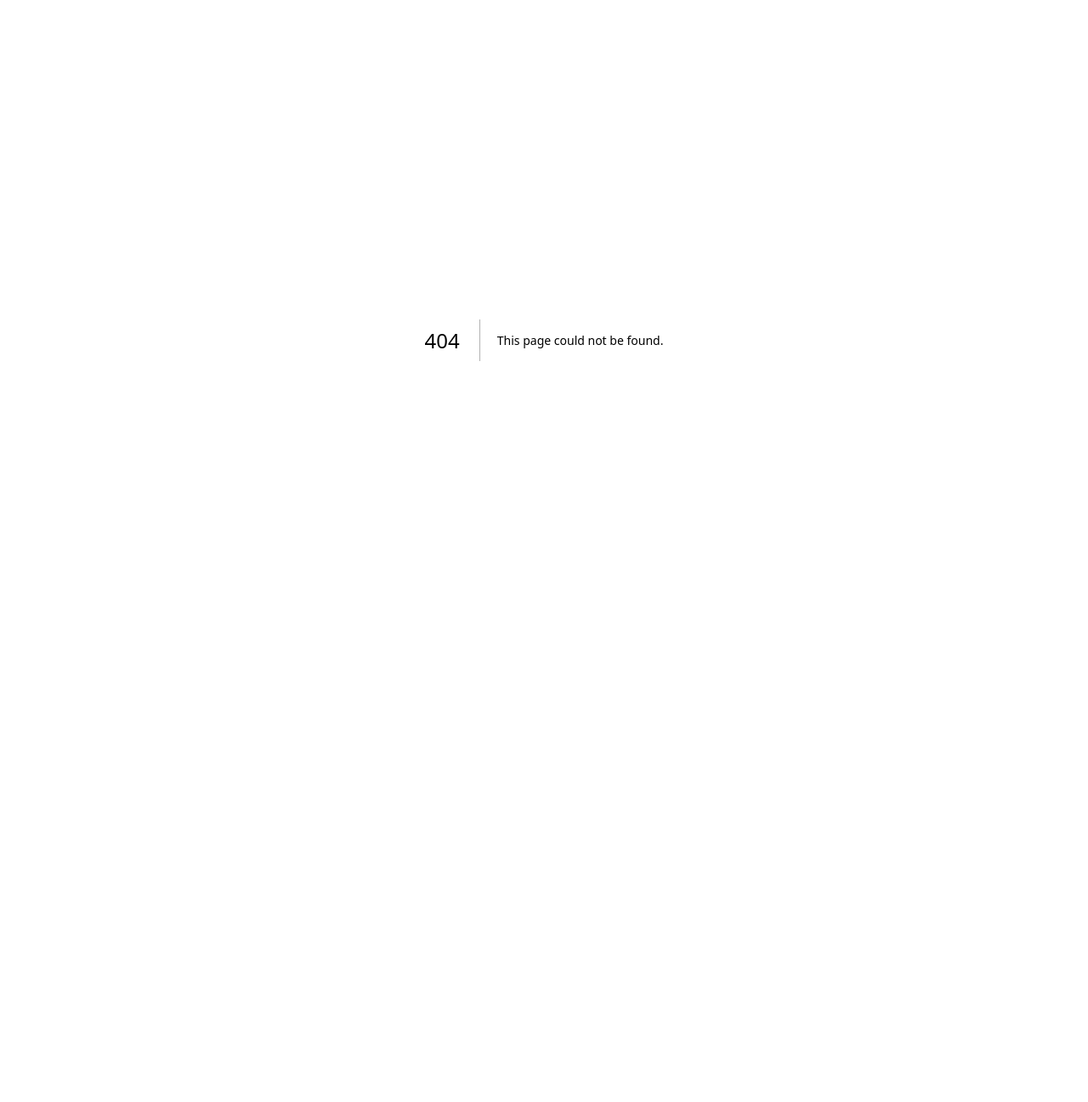
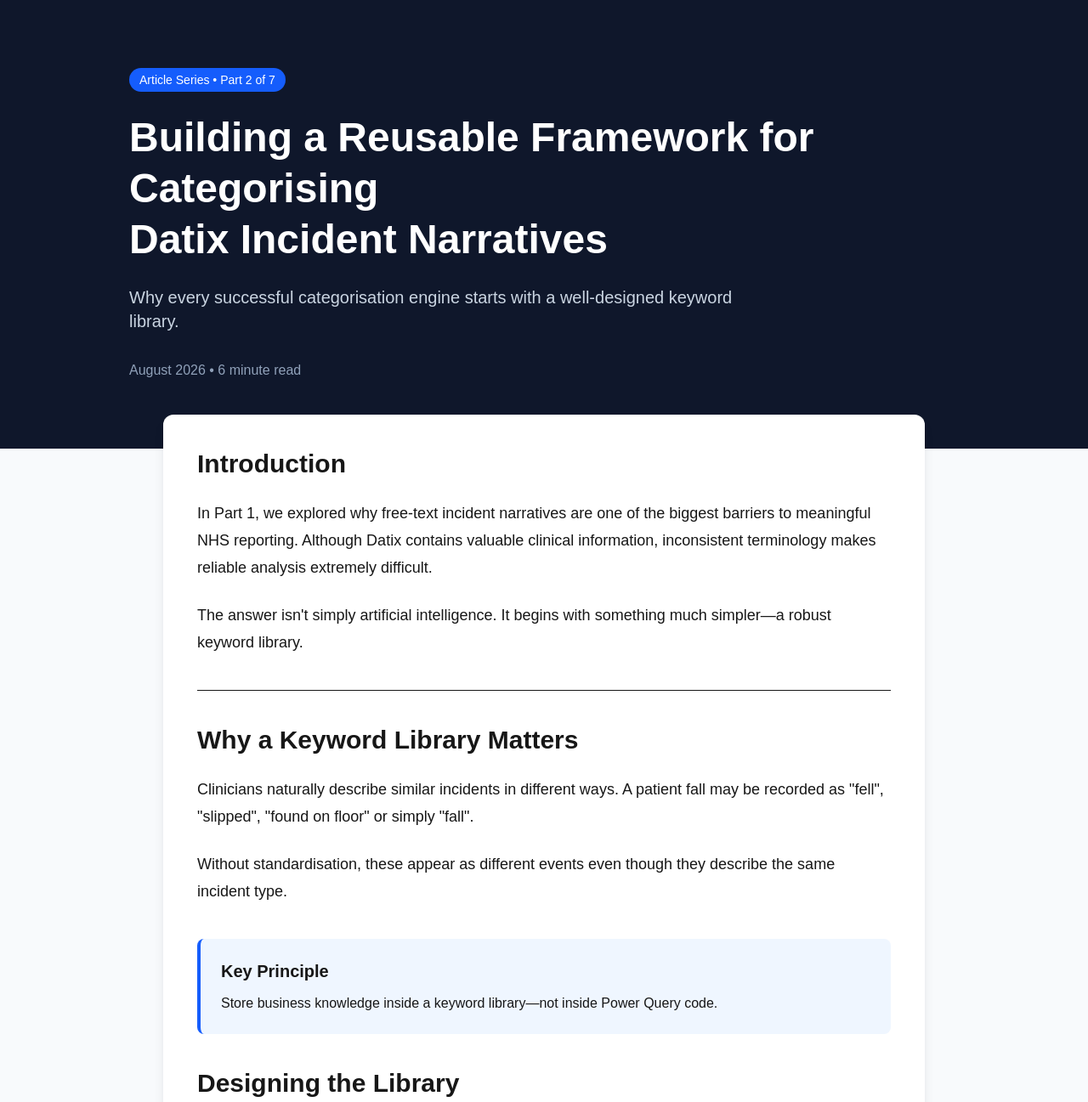
Before and after one commit to 24Mark8/templatecanvasiq, a Next.js app: page /articles/datix-categorisation-part-2 in a window 1280 px wide. Before the commit this address had no page. Shown: the top 1297 px of the page at 85% size. Before the commit the page ends 800 px from the top, so only its background shows below. Built offline with nearby package versions, Linux system fonts and the light colour scheme.

Commit message:
Create page.tsx

```diff
--- /dev/null
+++ b/app/articles/datix-categorisation-part-2/page.tsx
@@ -0,0 +1,180 @@
+export default function DatixCategorisationPart2() {
+  return (
+    <main className="bg-slate-50 min-h-screen">
+
+      {/* Hero */}
+      <section className="bg-slate-900 text-white">
+        <div className="max-w-5xl mx-auto px-6 py-20">
+
+          <span className="inline-block bg-blue-600 px-3 py-1 rounded-full text-sm font-medium mb-6">
+            Article Series • Part 2 of 7
+          </span>
+
+          <h1 className="text-5xl font-bold leading-tight">
+            Building a Reusable Framework for Categorising
+            <br />
+            Datix Incident Narratives
+          </h1>
+
+          <p className="mt-6 text-xl text-slate-300 max-w-3xl">
+            Why every successful categorisation engine starts with a
+            well-designed keyword library.
+          </p>
+
+          <div className="mt-8 text-slate-400">
+            August 2026 • 6 minute read
+          </div>
+
+        </div>
+      </section>
+
+      {/* Article */}
+      <article className="max-w-4xl mx-auto bg-white shadow-lg rounded-xl -mt-10 p-10">
+
+        <h2 className="text-3xl font-bold mb-6">
+          Introduction
+        </h2>
+
+        <p className="text-lg leading-8 mb-6">
+          In Part 1, we explored why free-text incident narratives are one
+          of the biggest barriers to meaningful NHS reporting. Although
+          Datix contains valuable clinical information, inconsistent
+          terminology makes reliable analysis extremely difficult.
+        </p>
+
+        <p className="text-lg leading-8 mb-10">
+          The answer isn't simply artificial intelligence.
+          It begins with something much simpler—a robust keyword library.
+        </p>
+
+        <hr className="my-10"/>
+
+        <h2 className="text-3xl font-bold mb-6">
+          Why a Keyword Library Matters
+        </h2>
+
+        <p className="text-lg leading-8 mb-6">
+          Clinicians naturally describe similar incidents in different ways.
+          A patient fall may be recorded as "fell", "slipped", "found on
+          floor" or simply "fall".
+        </p>
+
+        <p className="text-lg leading-8 mb-10">
+          Without standardisation, these appear as different events even
+          though they describe the same incident type.
+        </p>
+
+        <div className="bg-blue-50 border-l-4 border-blue-600 p-6 rounded-lg mb-10">
+          <h3 className="font-semibold text-xl mb-3">
+            Key Principle
+          </h3>
+
+          <p>
+            Store business knowledge inside a keyword library—not inside
+            Power Query code.
+          </p>
+        </div>
+
+        <h2 className="text-3xl font-bold mb-6">
+          Designing the Library
+        </h2>
+
+        <div className="overflow-x-auto mb-10">
+
+          <table className="w-full border-collapse">
+
+            <thead className="bg-slate-800 text-white">
+
+              <tr>
+                <th className="text-left p-4">Category</th>
+                <th className="text-left p-4">Keyword</th>
+                <th className="text-left p-4">Priority</th>
+                <th className="text-left p-4">Active</th>
+              </tr>
+
+            </thead>
+
+            <tbody>
+
+              <tr className="border-b">
+                <td className="p-4">Pressure Injury</td>
+                <td className="p-4">pressure ulcer</td>
+                <td className="p-4">1</td>
+                <td className="p-4">✓</td>
+              </tr>
+
+              <tr className="border-b">
+                <td className="p-4">Pressure Injury</td>
+                <td className="p-4">pressure damage</td>
+                <td className="p-4">1</td>
+                <td className="p-4">✓</td>
+              </tr>
+
+              <tr className="border-b">
+                <td className="p-4">Falls</td>
+                <td className="p-4">fall</td>
+                <td className="p-4">1</td>
+                <td className="p-4">✓</td>
+              </tr>
+
+              <tr>
+                <td className="p-4">Falls</td>
+                <td className="p-4">slipped</td>
+                <td className="p-4">2</td>
+                <td className="p-4">✓</td>
+              </tr>
+
+            </tbody>
+
+          </table>
+
+        </div>
+
+        <h2 className="text-3xl font-bold mb-6">
+          Why Priority Matters
+        </h2>
+
+        <p className="text-lg leading-8 mb-10">
+          Some keywords are stronger indicators than others.
+          By assigning priorities, more specific phrases can take precedence,
+          improving accuracy while reducing ambiguous classifications.
+        </p>
+
+        <h2 className="text-3xl font-bold mb-6">
+          Designing for Reuse
+        </h2>
+
+        <p className="text-lg leading-8 mb-10">
+          Although this framework has been developed using NHS incident
+          reporting, the same methodology can categorise complaints,
+          patient feedback, risk registers, safety observations and many
+          other free-text datasets.
+        </p>
+
+        <div className="bg-green-50 border border-green-300 rounded-xl p-8">
+
+          <h3 className="text-2xl font-bold mb-4">
+            Key Takeaways
+          </h3>
+
+          <ul className="space-y-3 list-disc ml-6">
+
+            <li>Separate business rules from Power Query code.</li>
+
+            <li>Store keywords in one reusable library.</li>
+
+            <li>Use priorities for more accurate matching.</li>
+
+            <li>Allow the library to evolve over time.</li>
+
+            <li>Build once and reuse across multiple datasets.</li>
+
+          </ul>
+
+        </div>
+
+      </article>
+
+    </main>
+  );
+}
```
